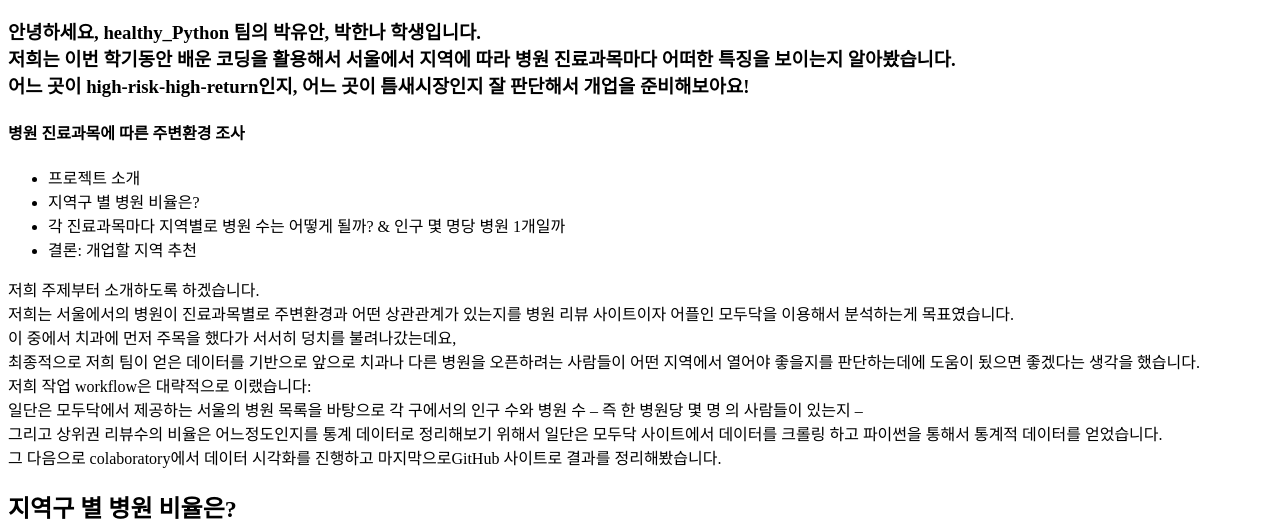
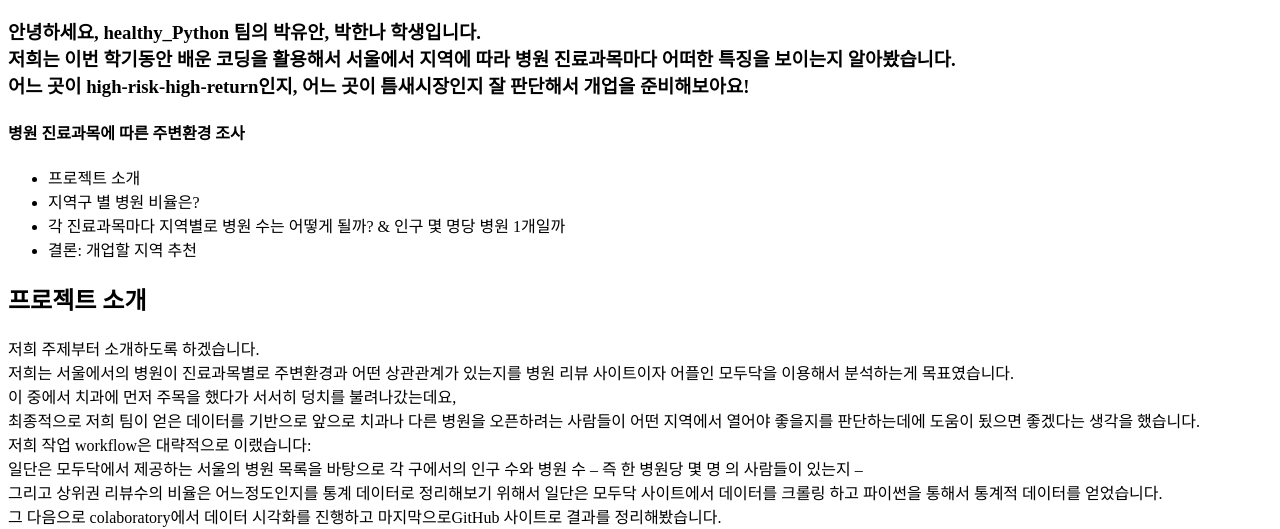
Before and after one commit to YooanPark/healthy_Python, a plain HTML site: page index.html in a window 1280 px wide. Shown: the part 96-625 px from the top of the page. Drawn offline with Linux system fonts and the light colour scheme.

Commit message:
Update index.html

```diff
--- a/index.html
+++ b/index.html
@@ -17,12 +17,14 @@
         <h4>병원 진료과목에 따른 주변환경 조사</h4>
 
          <ul>
-             <li>프로젝트 소개</li>
-
+            <li>프로젝트 소개</li>
             <li>지역구 별 병원 비율은?</li>
             <li>각 진료과목마다 지역별로 병원 수는 어떻게 될까? & 인구 몇 명당 병원 1개일까</li>
             <li>결론: 개업할 지역 추천</li>
         </ul>
+
+        <h2>프로젝트 소개</h2>
+
         <p> 저희 주제부터 소개하도록 하겠습니다.<br>
         저희는 서울에서의 병원이 진료과목별로 주변환경과 어떤 상관관계가 있는지를 병원 리뷰 사이트이자 어플인 모두닥을 이용해서 분석하는게 목표였습니다.<br>
         이 중에서 치과에 먼저 주목을 했다가 서서히 덩치를 불려나갔는데요,<br>
```
